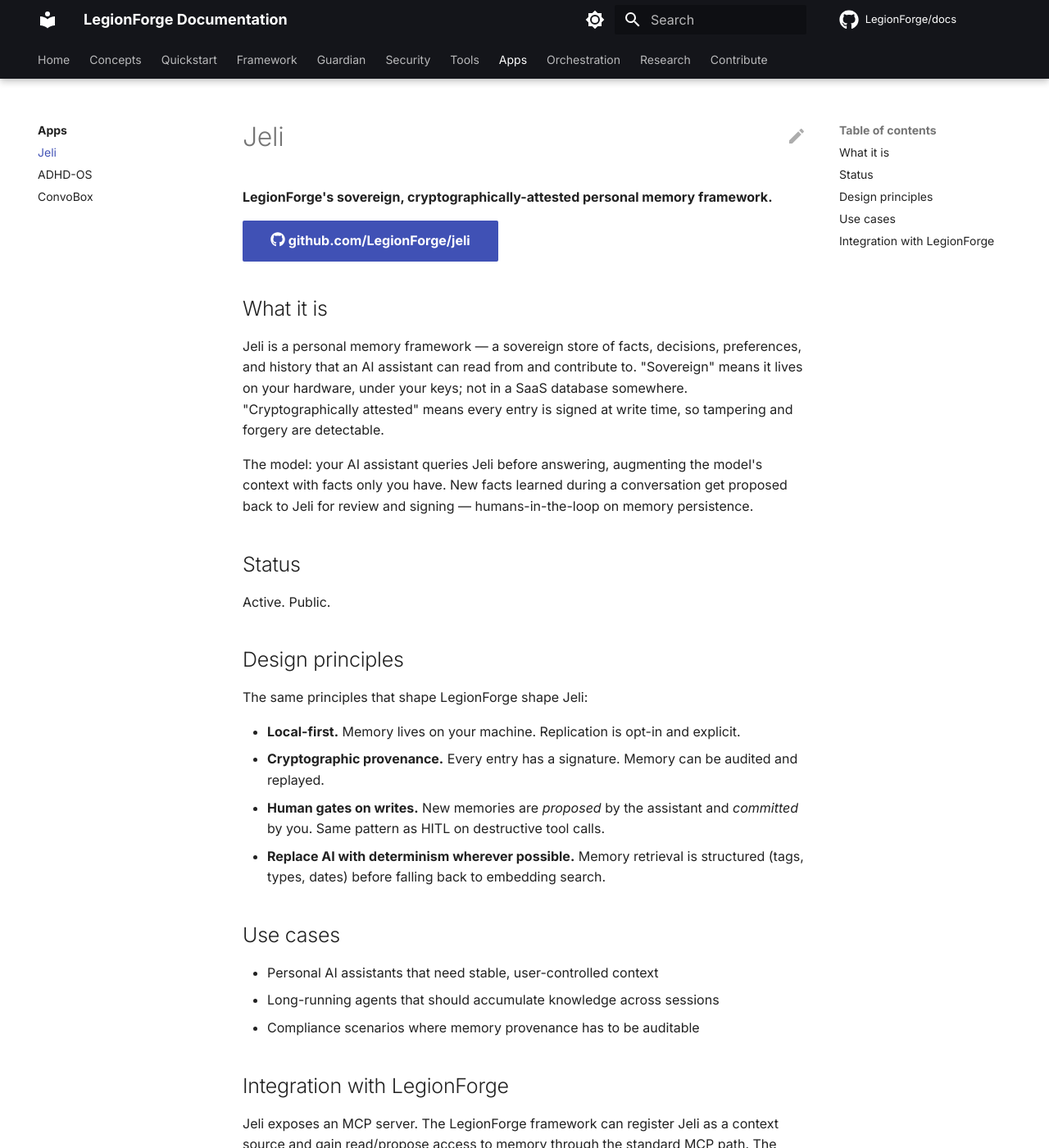
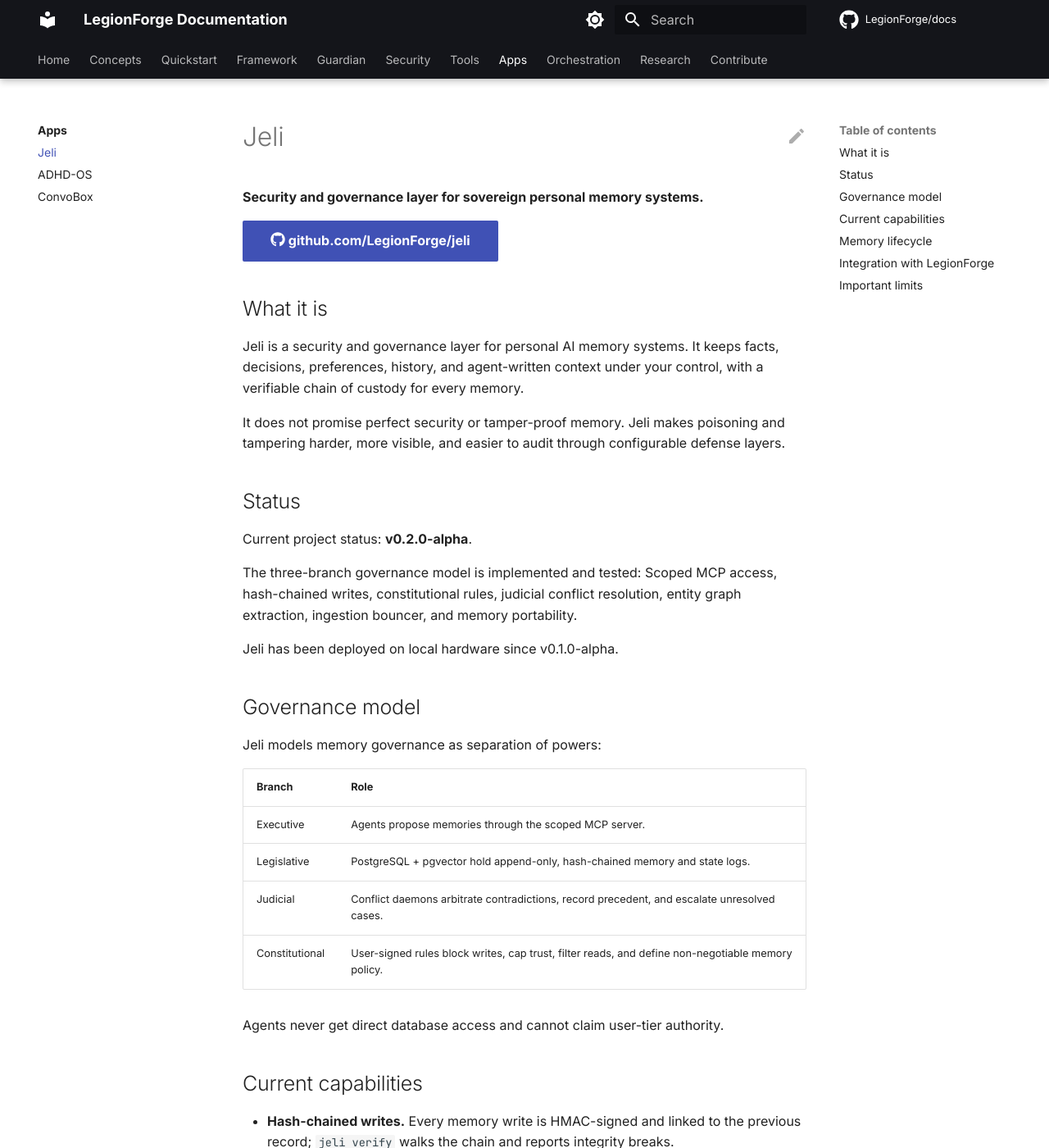
Before and after one commit to LegionForge/docs, an MkDocs documentation site: the page built from docs/apps/jeli.md, in a window 1280 px wide and 1400 px high. Shown: the whole window at 82% size. Built offline with MkDocs 1.6.1 and Material for MkDocs 9.7.7, drawn with Linux system fonts in a browser that asks for light colours; comment, search, counter and statistics services are not loaded; some of the changed text lies outside the part shown.

Commit message:
Update Jeli documentation

```diff
--- a/docs/apps/jeli.md
+++ b/docs/apps/jeli.md
@@ -1,34 +1,65 @@
 # Jeli
 
-**LegionForge's sovereign, cryptographically-attested personal memory framework.**
+**Security and governance layer for sovereign personal memory systems.**
 
 [:fontawesome-brands-github: github.com/LegionForge/jeli](https://github.com/LegionForge/jeli){ .md-button .md-button--primary }
 
 ## What it is
 
-Jeli is a personal memory framework — a sovereign store of facts, decisions, preferences, and history that an AI assistant can read from and contribute to. "Sovereign" means it lives on your hardware, under your keys; not in a SaaS database somewhere. "Cryptographically attested" means every entry is signed at write time, so tampering and forgery are detectable.
+Jeli is a security and governance layer for personal AI memory systems. It keeps facts, decisions, preferences, history, and agent-written context under your control, with a verifiable chain of custody for every memory.
 
-The model: your AI assistant queries Jeli before answering, augmenting the model's context with facts only you have. New facts learned during a conversation get proposed back to Jeli for review and signing — humans-in-the-loop on memory persistence.
+It does not promise perfect security or tamper-proof memory. Jeli makes poisoning and tampering harder, more visible, and easier to audit through configurable defense layers.
 
 ## Status
 
-Active. Public.
+Current project status: **v0.2.0-alpha**.
 
-## Design principles
+The three-branch governance model is implemented and tested: Scoped MCP access, hash-chained writes, constitutional rules, judicial conflict resolution, entity graph extraction, ingestion bouncer, and memory portability.
 
-The same principles that shape LegionForge shape Jeli:
+Jeli has been deployed on local hardware since v0.1.0-alpha.
 
-- **Local-first.** Memory lives on your machine. Replication is opt-in and explicit.
-- **Cryptographic provenance.** Every entry has a signature. Memory can be audited and replayed.
-- **Human gates on writes.** New memories are *proposed* by the assistant and *committed* by you. Same pattern as HITL on destructive tool calls.
-- **Replace AI with determinism wherever possible.** Memory retrieval is structured (tags, types, dates) before falling back to embedding search.
+## Governance model
 
-## Use cases
+Jeli models memory governance as separation of powers:
 
-- Personal AI assistants that need stable, user-controlled context
-- Long-running agents that should accumulate knowledge across sessions
-- Compliance scenarios where memory provenance has to be auditable
+| Branch | Role |
+|---|---|
+| Executive | Agents propose memories through the scoped MCP server. |
+| Legislative | PostgreSQL + pgvector hold append-only, hash-chained memory and state logs. |
+| Judicial | Conflict daemons arbitrate contradictions, record precedent, and escalate unresolved cases. |
+| Constitutional | User-signed rules block writes, cap trust, filter reads, and define non-negotiable memory policy. |
+
+Agents never get direct database access and cannot claim user-tier authority.
+
+## Current capabilities
+
+- **Hash-chained writes.** Every memory write is HMAC-signed and linked to the previous record; `jeli verify` walks the chain and reports integrity breaks.
+- **Scoped MCP server.** Agents can call explicit memory tools without arbitrary shell, filesystem, or database access.
+- **Trust-scored provenance.** User-direct, user-confirmed, agent-inferred, external, and flagged content carry different trust ceilings.
+- **Layered injection defense.** Regex checks, Unicode normalization, content-class stigma, and an optional LLM classifier help catch prompt-injection-shaped memory writes.
+- **Constitutional gates.** User-signed rules can deny writes, cap trust, or filter reads before data leaves the store.
+- **Judicial precedent.** Settled contradictions become case law; unresolved conflicts enter a human escalation queue.
+- **Ingestion Bouncer.** Proposed memories can stage in an inbox for deduplication, classification, and safe promotion into the hash chain.
+- **Entity graph.** Capture auto-extracts people, projects, organizations, technologies, and relations for entity-centric search.
+- **Memory portability.** `jeli export` and `jeli import` move memories through JSON-Lines archives with tamper detection and local re-embedding.
+- **Local-first embeddings.** Ollama is the default embedding provider; cloud providers are explicit opt-in.
+
+## Memory lifecycle
+
+Jeli treats memory as governed state, not a mutable note field. Updates are append-only state events:
+
+- **Revise** when a memory changes.
+- **Invalidate** when a fact is no longer true.
+- **Redact** when content should no longer be revealed.
+- **Resolve** when memories conflict.
+- **Export** when you want to leave or migrate.
+
+The chain preserves auditability while still giving the user practical control over what the system remembers and exposes.
 
 ## Integration with LegionForge
 
-Jeli exposes an MCP server. The LegionForge framework can register Jeli as a context source and gain read/propose access to memory through the standard MCP path. The HITL approval gate in LegionForge handles the "approve this proposed memory" step.
+Jeli exposes an MCP server that LegionForge agents can use as a controlled memory interface. The framework can read from Jeli, propose new memories, inspect provenance, and query entity relationships through the scoped tool surface.
+
+## Important limits
+
+Jeli verifies attribution and chain integrity. It does not verify truth. A high-trust memory can still be wrong if the user or a trusted channel entered something wrong. The security posture is defense-in-depth: make misuse harder, make tampering visible, and keep the owner in control.
```
Also changed, not shown: docs/apps/index.md (+1 -1 lines).
